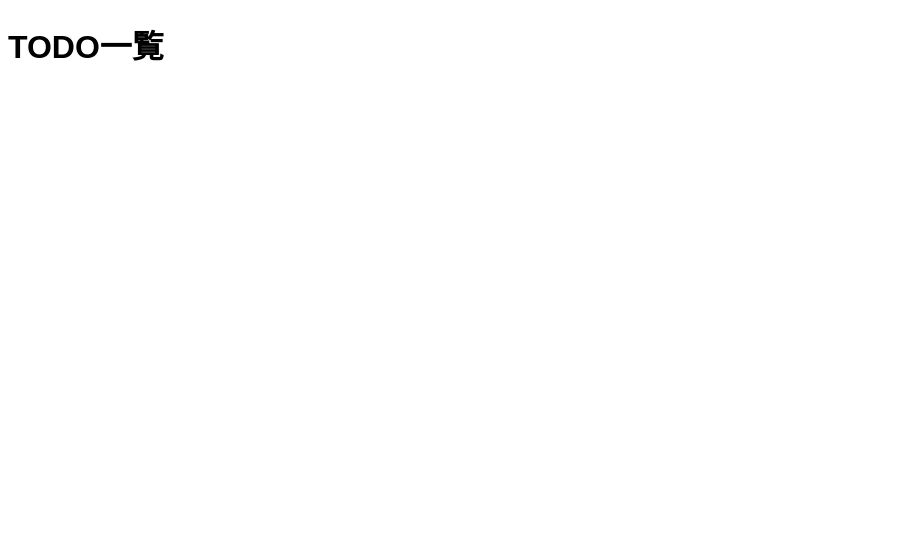
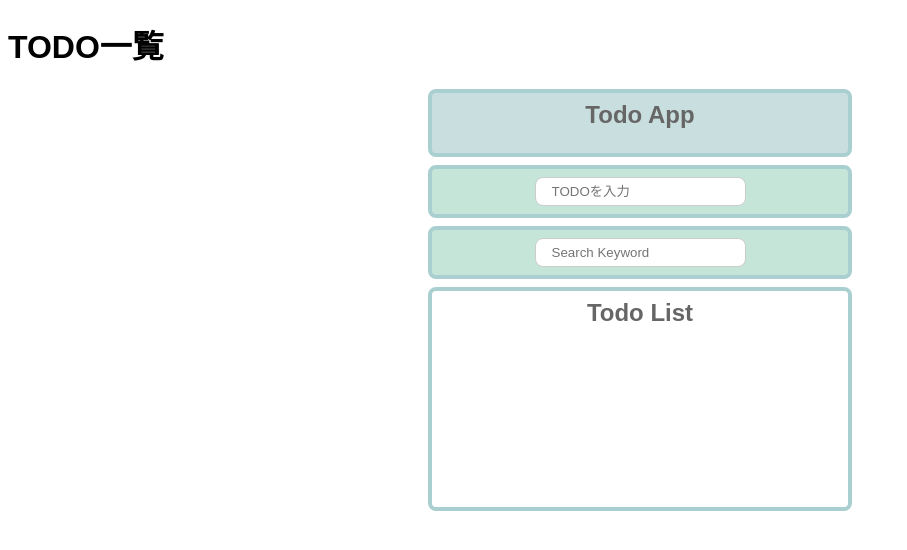
Before and after one commit to tokechan/daily-study, a React (Vite) app in the folder Frontend_Practice/todo-list1/todo-list1/: page / in a window 1280 px wide. Shown: the top 550 px of the page, without its empty margins (0-907 px from the left). Built offline with nearby package versions, Linux system fonts and the light colour scheme.

Commit message:
Add:TodoListpage

```diff
--- a/Frontend_Practice/todo-list1/todo-list1/src/App.jsx
+++ b/Frontend_Practice/todo-list1/todo-list1/src/App.jsx
@@ -1,3 +1,5 @@
+import { RouterProvider } from "react-router-dom";
+import { router } from "./routers";
 import { BrowserRouter } from "react-router-dom";
 import { TodoProvider } from "./contexts/TodoContext";
 import { AppRoutes } from "./routers";
@@ -11,3 +13,5 @@
         </TodoProvider>
     );
 };
+
+export default App;
--- a/Frontend_Practice/todo-list1/todo-list1/src/pages/TodoListPage/index.jsx
+++ b/Frontend_Practice/todo-list1/todo-list1/src/pages/TodoListPage/index.jsx
@@ -1,8 +1,55 @@
+import "../../index.css"
+import { AddTodo } from "../../components/AddTodo";
+import { TodoList } from "../../components/TodoList";
+import { SearchTodo } from "../../components/SearchTodo";
+import { useTodo } from "../../Hooks/useTodo";
+
+/**
+ * Todo一覧ページのコンポーネント
+ * Todoの一覧表示、追加、検索、削除機能を提供する
+ * @returns {JSX.Element} Todo一覧ページの画面
+ */
 export const TodoListPage = () => {
+  const {
+    todoText,
+    searchKeyword,
+    filteredTodos,
+    onChangeTodoText,
+    onEnterPress,
+    onChangeInputValue,
+    onClickDelete,
+  } = useTodo();
+
   return (
-    <div>
+    <>
       <h1>TODO一覧</h1>
       {/** 既存のコンポーネントをここに移植 */}
+    <div className="complete-area">
+      <h1 className="title">Todo App</h1>
     </div>
+    <div className="input-area">
+      <AddTodo
+        placeholder={"Enter your task here"}
+        todoText={todoText}
+        onChangeTodoText={onChangeTodoText}
+        onEnterPress={onEnterPress}
+      />
+    </div>
+    <div className="Todo-search">
+      <SearchTodo
+        placeholder={"Search Keyword"}
+        inputValue={searchKeyword}
+        onChangeInputValue={onChangeInputValue}
+      />
+
+    </div>
+    <div className="incomplete-area">
+      <h2 className="title">Todo List</h2>
+      <TodoList
+        incompleteTodo={filteredTodos}
+        onClickDelete={onClickDelete}
+      />
+    </div>
+    </>
   );
 };
```
Also changed, not shown: Frontend_Practice/todo-list1/todo-list1/src/pages/Todo.jsx (deleted, +0 -53 lines), Frontend_Practice/todo-list1/todo-list1/src/routers/index.jsx (+9 -0 lines).
